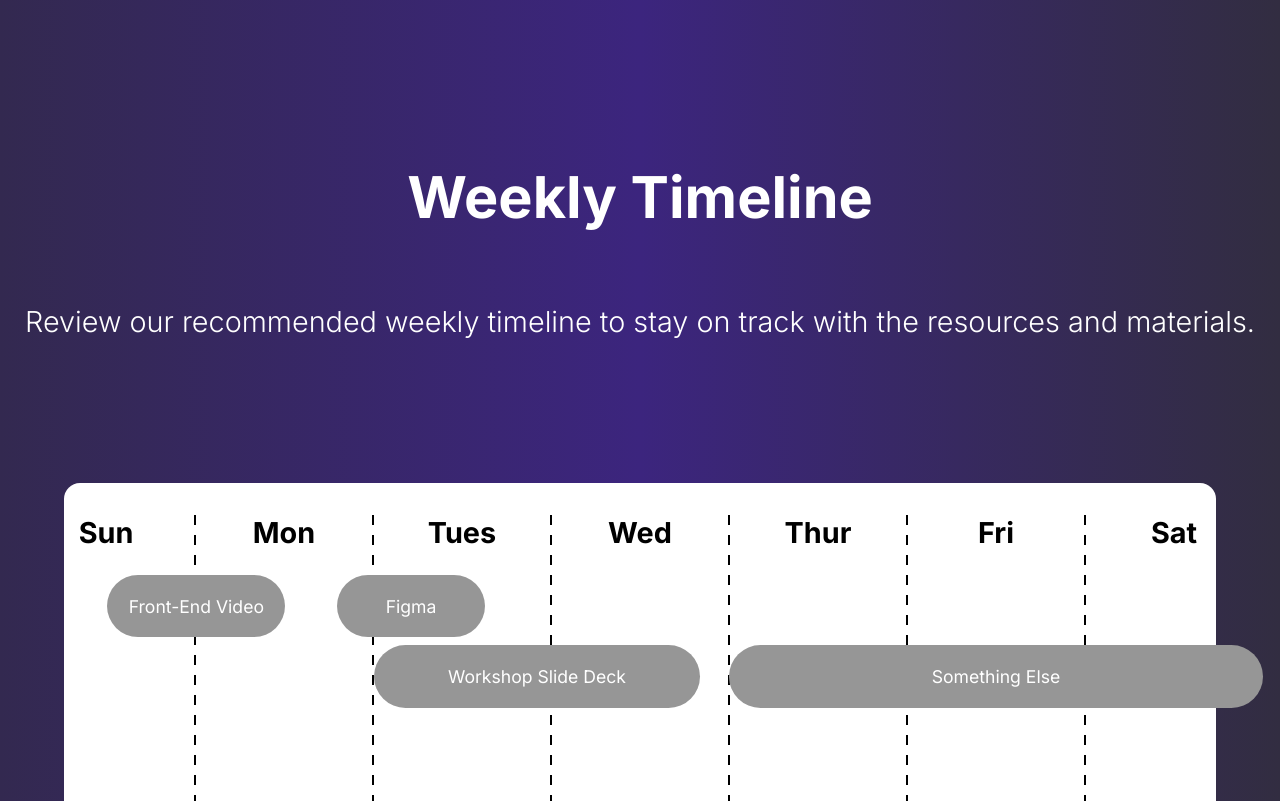
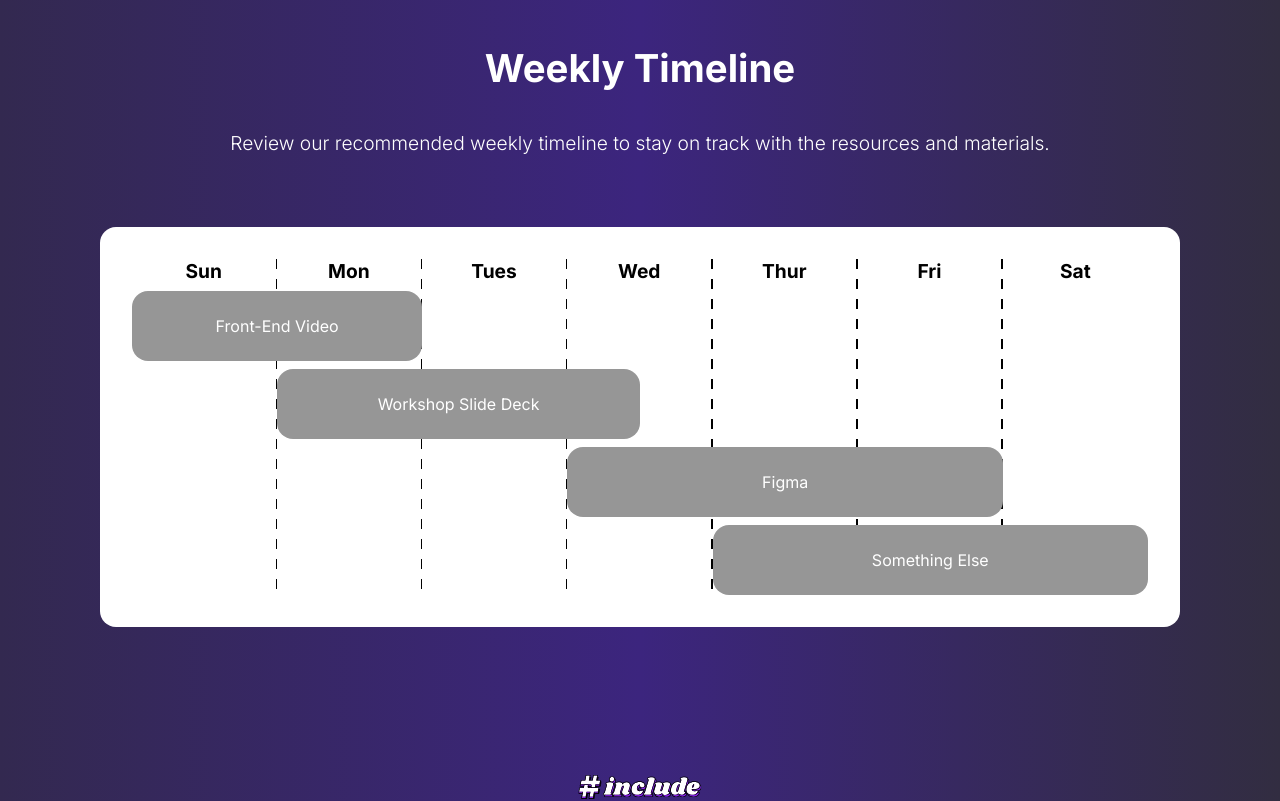
Before and after one commit to include-davis/cohort-platform, a Next.js app: page /workshop/1 in a window 1280 px wide. Shown: the part 760-1561 px from the top of the page. Built offline with nearby package versions, Linux system fonts and the light colour scheme.

Commit message:
shrunk and simplified timeline component

```diff
--- a/app/_components/weekly-timeline/calendar.jsx
+++ b/app/_components/weekly-timeline/calendar.jsx
@@ -2,11 +2,11 @@
 
 const weekdays = ["Sun", "Mon", "Tues", "Wed", "Thur", "Fri", "Sat"]
 
-function getEventPlacement({ startDay, startTime, endDay, endTime}) {
+function getEventPlacement({ startDay, startInHalf, endDay, endBeforeHalf}) {
   // Days inputted 1 through 7 as integers
-  // 24 hour time inputted as decimal
+  // Half variables inputted as 1, 2 or 3 (for endDay=7)
   return {
-    gridColumn: `${(startDay - 1) * 24 + startTime} / ${(endDay - 1) * 24 + endTime}`,
+    gridColumn: `${(startDay-1)*2 + startInHalf} / ${(endDay-1)*2 + endBeforeHalf}`,
     gridRow: 'auto'
   }
 }
@@ -15,19 +15,19 @@
   [
     {
       item: "Front-End Video",
-      placement: getEventPlacement({ startDay: 1, startTime: 12.0, endDay: 2, endTime: 12.0 })
+      placement: getEventPlacement({ startDay: 1, startInHalf: 1, endDay: 3, endBeforeHalf: 1 })
+    },
+    {
+      item: "Workshop Slide Deck",
+      placement: getEventPlacement({ startDay: 2, startInHalf: 1, endDay: 4, endBeforeHalf: 2 })
     },
     {
       item: "Figma",
-      placement: getEventPlacement({ startDay: 2, startTime: 19.0, endDay: 3, endTime: 15.0 })
-    },
-    {
-      item: "Workshop Slide Deck",
-      placement: getEventPlacement({ startDay: 3, startTime: 0, endDay: 4, endTime: 20.0 })
+      placement: getEventPlacement({ startDay: 4, startInHalf: 1, endDay: 7, endBeforeHalf: 1 })
     },
     {
       item: "Something Else",
-      placement: getEventPlacement({ startDay: 5, startTime: 0, endDay: 7, endTime: 24.0 })
+      placement: getEventPlacement({ startDay: 5, startInHalf: 1, endDay: 7, endBeforeHalf: 3 })
     }
   ],
   []
--- a/app/_components/weekly-timeline/calendar.module.scss
+++ b/app/_components/weekly-timeline/calendar.module.scss
@@ -3,21 +3,20 @@
     color: var(--text-dark);
     border-radius: 16px;
 
-    width: 90%;
-    height: calc(8px * 55);
-    padding: 32px 0px;
-
-    display: flex;
-    justify-content: center;
+    width: 100%;
+    min-width: 560px;
+    height: 50vh;
+    padding: 32px;
 }
 
 .calendar {
     position: relative;
 
     display: grid;
-    grid-template-columns: repeat(7, 1fr); /* 1 row = 1%! */
+    grid-template-columns: repeat(7, calc(100% / 7));
 
     height: 100%;
+    max-width: 100%;
 }
 
 .days {
@@ -42,15 +41,14 @@
     );
 }
 
-$time-columns: calc(7 * 24); /* 24 hours in the day */
+$time-columns: calc(7 * 2); /* 2 halves in a day */
 .agenda {
     position: absolute;
-    top: 60px;
-    left: 8px;
+    top: 32px;
 
     display: grid;
-    grid-template-rows: repeat(5, 1fr); /* 1 row = 1%! */
-    grid-template-columns: repeat($time-columns, 1fr); /* 24 hours in the day */
+    grid-template-rows: repeat(4, 1fr); /* 1 row = 1%! */
+    grid-template-columns: repeat($time-columns, 1fr); /* 2 halves in a day */
     row-gap: 8px;
 
     height: calc(100% - 32px); /* Account for top shift */
@@ -60,12 +58,12 @@
 .event {
     background-color: var(--background-dark);
     color: var(--text-light);
-    border-radius: 32px;
+    border-radius: 16px;
 
     display: flex;
     justify-content: center;
     align-items: center;
 
-    font-size: 1.1rem;
+    font-size: 1rem;
     // border: 1px solid blue;
 }
--- a/app/_components/weekly-timeline/weekly-timeline.module.scss
+++ b/app/_components/weekly-timeline/weekly-timeline.module.scss
@@ -3,26 +3,25 @@
 .content {
     --skew-angle: -20deg;
     --tab-width: 1000px;
-    --tab-height: 96px;
 
     position: relative;
 
     display: flex;
     flex-direction: column;
     align-items: center;
-    gap: calc(8px * 9);
+    gap: calc(8px * 5);
 
     background: var(--include-gradient);
     color: var(--text-light);
     text-align: center;
     font-size: larger;
 
-    height: $component-height;
-    padding-top: calc(calc(8px * 22) + var(--tab-height));
+    padding: var(--edge-spacing);
+    padding-top: calc(var(--edge-spacing) + var(--tab-height));
 
     p {
         font-weight: 300;
-        padding-bottom: calc(8px * 9);
+        padding-bottom: calc(8px * 4);
     }
 }
 
@@ -31,7 +30,7 @@
     top: 0;
     left: -15px;
 
-    background-color: white;
+    background-color: var(--background-light);
     transform: skewx(var(--skew-angle));
 
     height: var(--tab-height);
--- a/app/_components/welcome/welcome.module.scss
+++ b/app/_components/welcome/welcome.module.scss
@@ -23,6 +23,9 @@
 .welcome_half{
     width: 50%;
     position: relative;
+    display: flex;
+    flex-direction: column;
+    gap: 32px;
 
     span {
         color: var(--include-purple);
--- a/app/globals.scss
+++ b/app/globals.scss
@@ -1,3 +1,5 @@
+@use "./mixins.scss";
+
 :root {
   --include-purple: #3C257E;
   --include-purple-light: #5a4b85;
@@ -14,10 +16,15 @@
   --edge-spacing: 100px;
   --card-spacing: calc(8px * 10);
   --folder-tab-width: 1076px;
+  --tab-height: 64px;
 
   --include-gradient: linear-gradient(90deg, #332950, #3C257E, #322D41);
 
   scroll-behavior: smooth;
+
+  @include mixins.tablet {
+    --edge-spacing: 64px;
+  }
 }
 
 * {
--- a/app/workshop/[num]/workshop.module.scss
+++ b/app/workshop/[num]/workshop.module.scss
@@ -2,10 +2,10 @@
     --skew-angle: 20deg;
     --tab-width: 400px;
     --max-nav-height: 100px;
-    font-size: 1.5rem;
 }
 
 .workshopNav {
+    font-size: 1.5rem;
     background-color: var(--include-purple);
     display: flex;
     overflow-x: auto;
```
